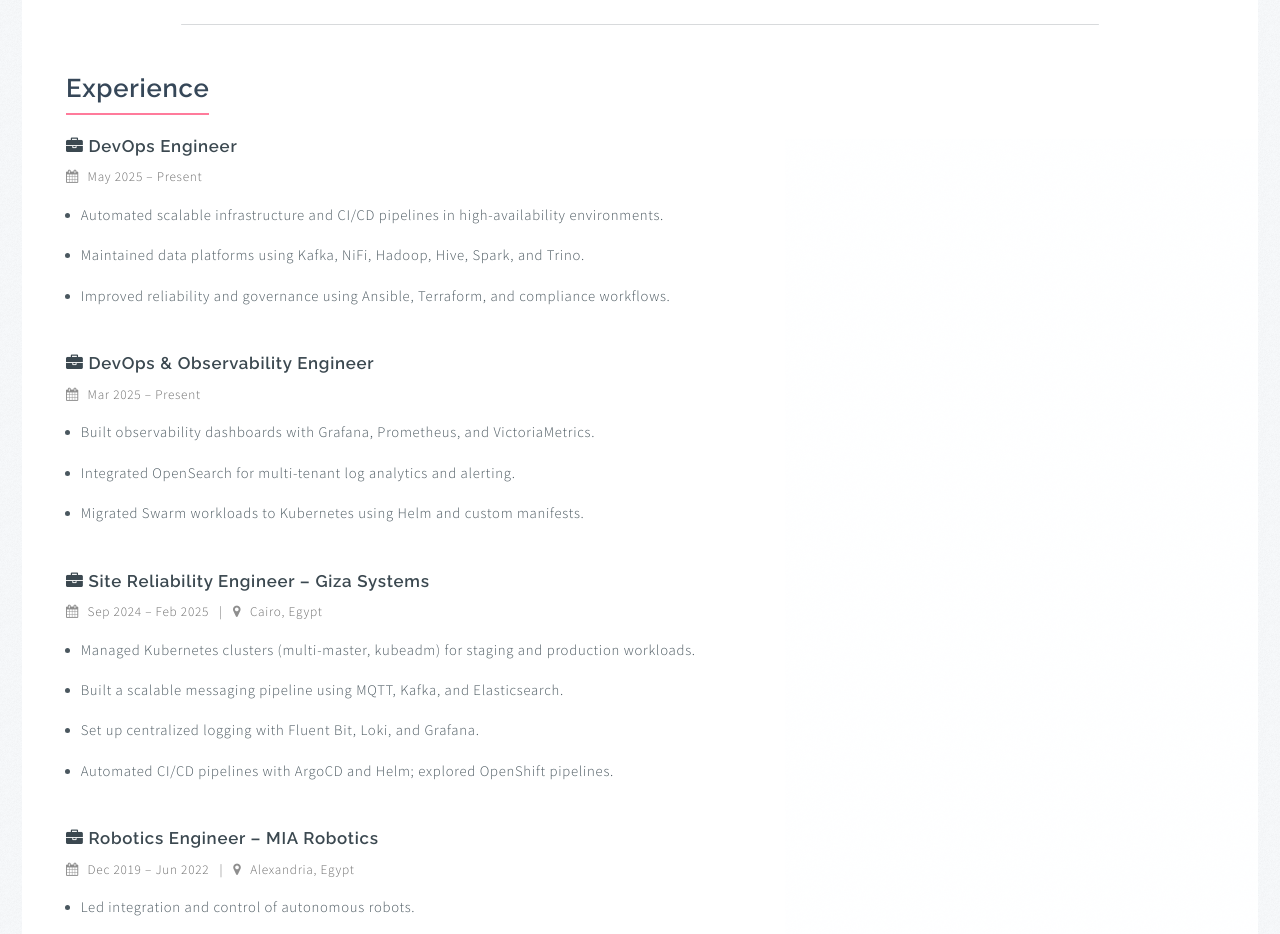
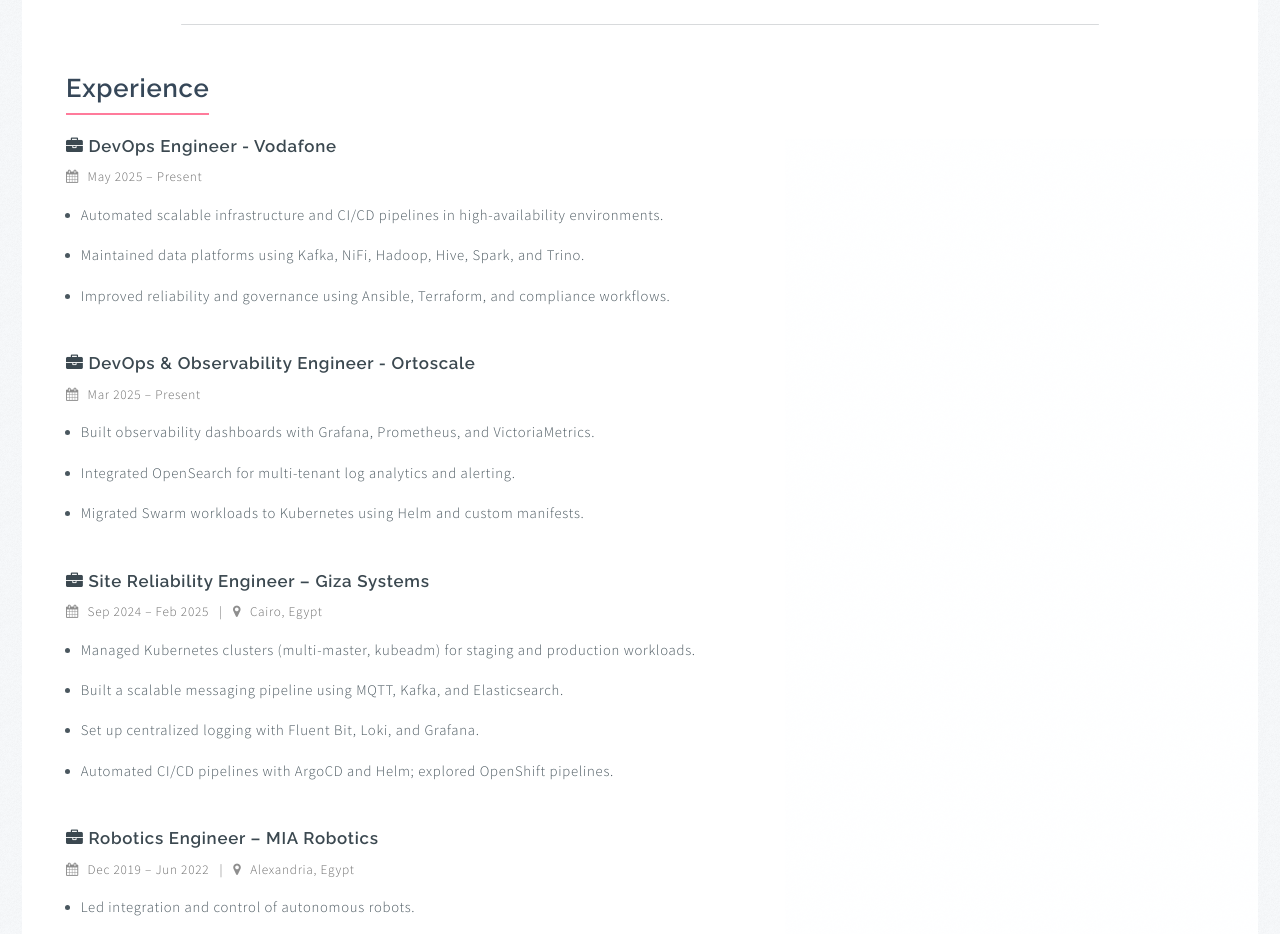
Before and after one commit to Tarek9100/tarek9100.github.io, a plain HTML site: page index.html in a window 1280 px wide. Shown: the part 900-1834 px from the top of the page. Drawn offline with nearby package versions, Linux system fonts and the light colour scheme.

Commit message:
New edits

```diff
--- a/index.html
+++ b/index.html
@@ -99,7 +99,7 @@
                 <section id="experience">
                     <h2>Experience</h2>
 					<div class="job">
-					  <h3><i class="fa fa-briefcase"></i> DevOps Engineer</h3>
+					  <h3><i class="fa fa-briefcase"></i> DevOps Engineer - Vodafone</h3>
 					  <p class="job-meta"><i class="fa fa-calendar"></i> May 2025 – Present</p>
 					  <ul class="tight-list">
 						<li>Automated scalable infrastructure and CI/CD pipelines in high-availability environments.</li>
@@ -109,7 +109,7 @@
 					</div>
 
 					<div class="job">
-					  <h3><i class="fa fa-briefcase"></i> DevOps & Observability Engineer</h3>
+					  <h3><i class="fa fa-briefcase"></i> DevOps & Observability Engineer - Ortoscale</h3>
 					  <p class="job-meta"><i class="fa fa-calendar"></i> Mar 2025 – Present</p>
 					  <ul class="tight-list">
 						<li>Built observability dashboards with Grafana, Prometheus, and VictoriaMetrics.</li>
```
